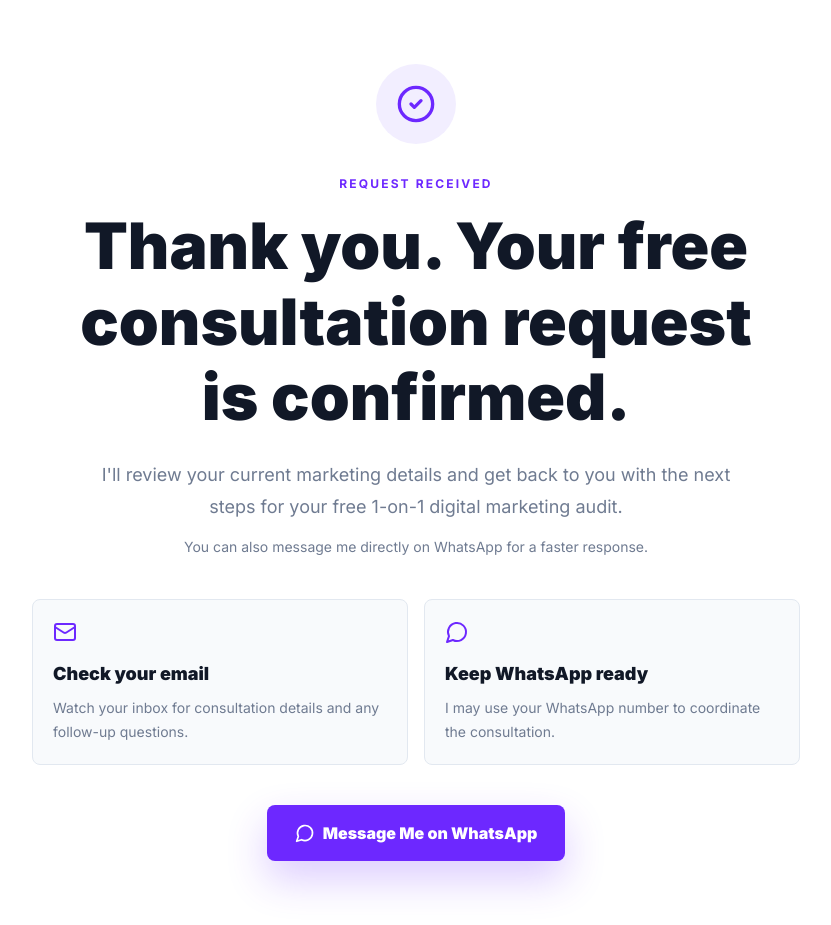
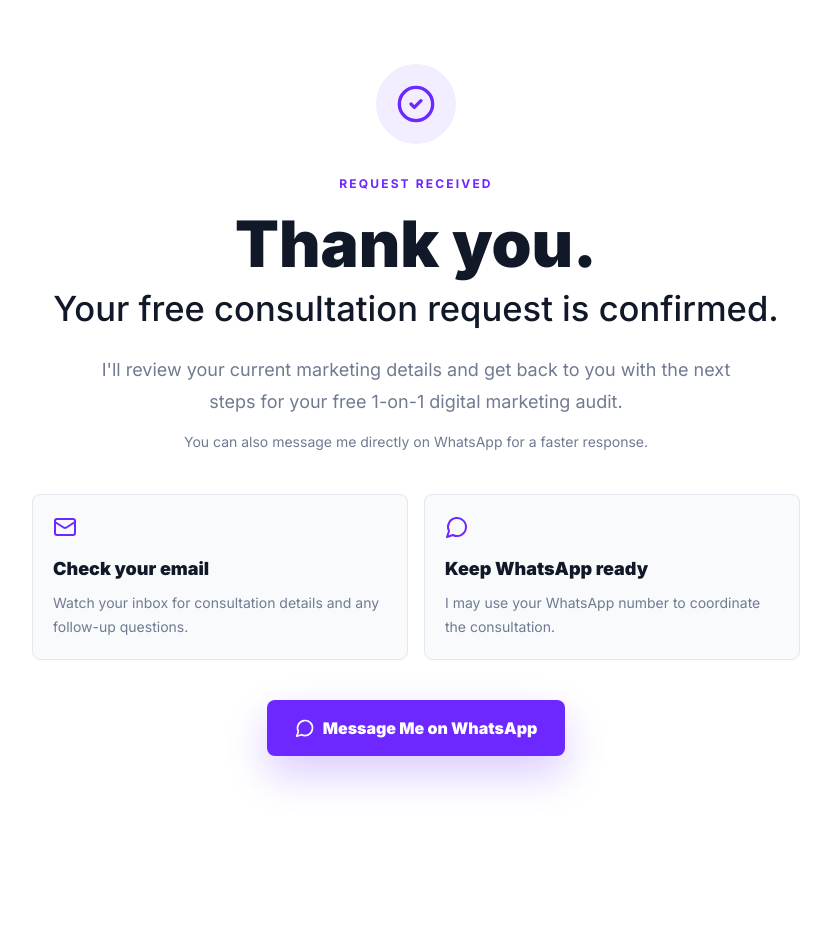
Before and after one commit to leosubrat/free-consultation-landing-page, a Next.js app: page /thank-you in a window 1280 px wide. Shown: the whole page, without its empty margins (224-1055 px from the left). After the commit the page ends 820 px from the top, so only its background shows below. Built offline with nearby package versions, Linux system fonts and the light colour scheme; a web font is replaced by a local one.

Commit message:
Refine thank you heading with improved hierarchy, spacing, and alignment

```diff
--- a/app/thank-you/page.tsx
+++ b/app/thank-you/page.tsx
@@ -16,8 +16,13 @@
             <CheckCircle2 className="h-10 w-10" />
           </div>
           <p className="eyebrow mb-4">Request received</p>
-          <h1 className="mx-auto max-w-[46rem] text-[clamp(2rem,5vw,4rem)] font-black leading-[1.18] text-ink">
-            Thank you. Your free consultation request is confirmed.
+          <h1 className="mx-auto flex max-w-[46rem] flex-col items-center gap-2 text-center text-ink">
+            <span className="block text-[clamp(2.25rem,5vw,4.25rem)] font-black leading-[1.12]">
+              Thank you.
+            </span>
+            <span className="block max-w-[58rem] text-[clamp(1.55rem,2.7vw,2.45rem)] font-medium leading-[1.22] lg:whitespace-nowrap">
+              Your free consultation request is confirmed.
+            </span>
           </h1>
           <p className="mx-auto mt-6 max-w-2xl text-lg leading-8 text-muted">
             I&apos;ll review your current marketing details and get back to you
```
